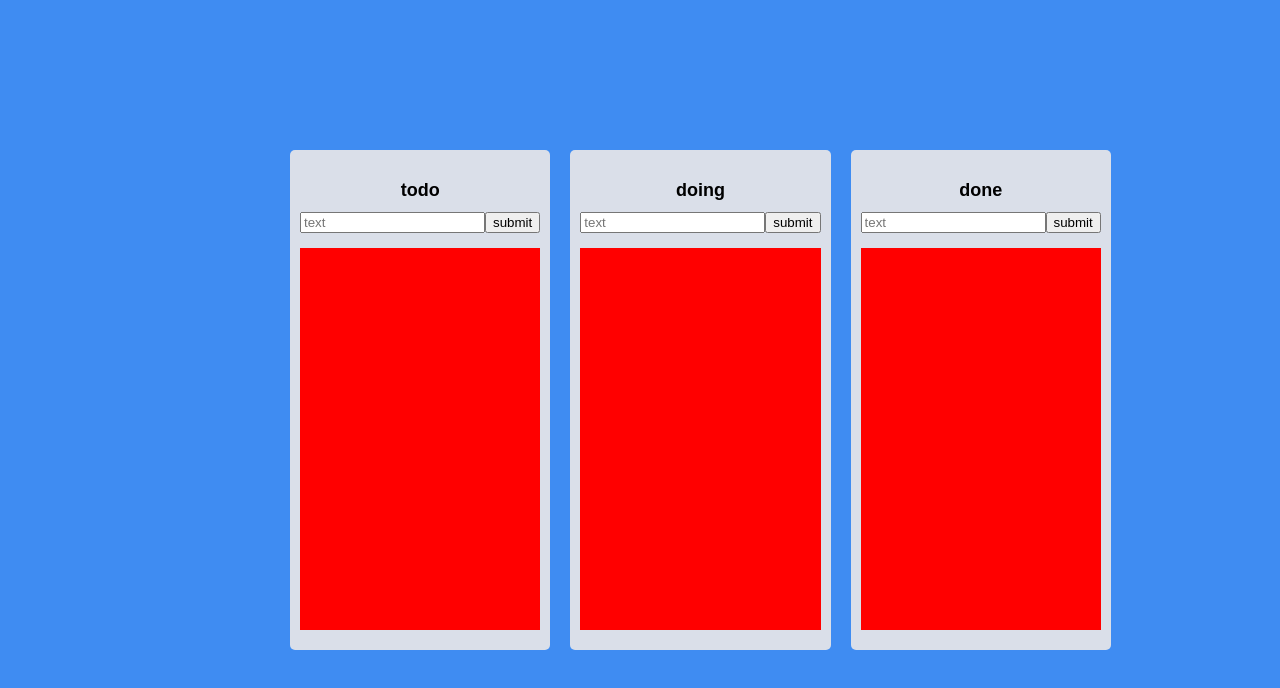
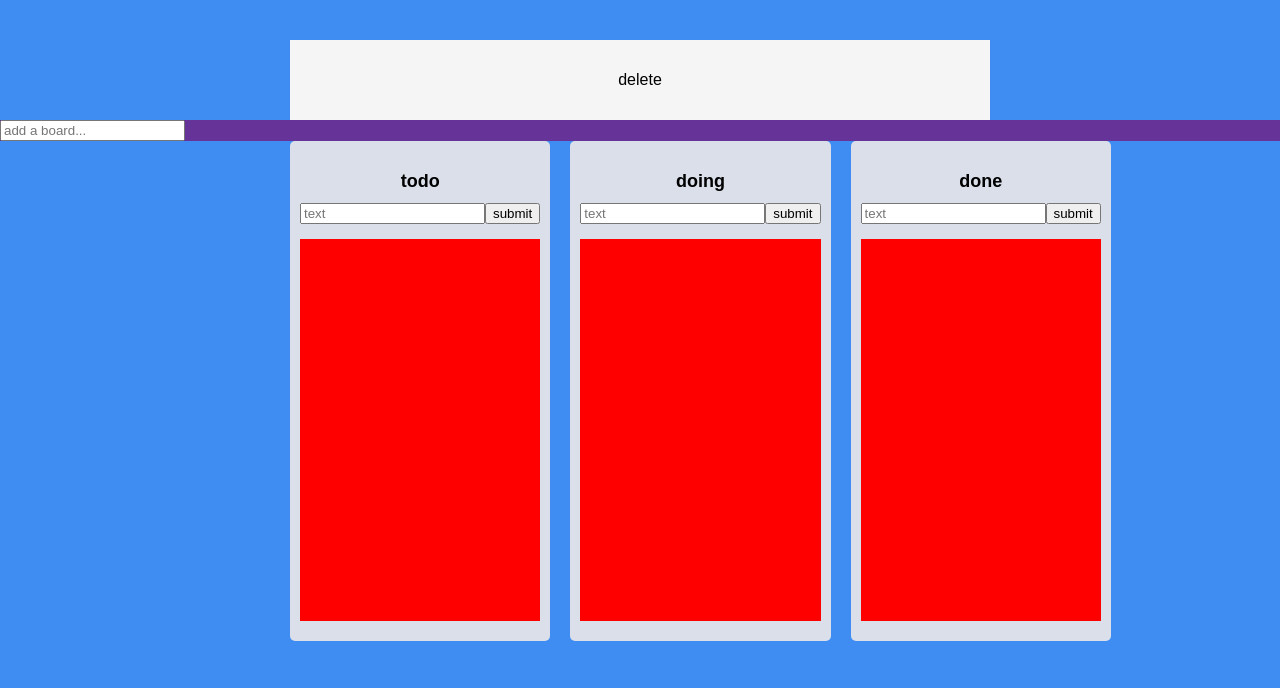
Before and after one commit to aajju/react-master-todo, a React (Create React App) app: page / in a window 1280 px wide. Shown: the top 688 px of the page. Built offline with nearby package versions, Linux system fonts and the light colour scheme.

Commit message:
trello challenge 1step

```diff
--- a/src/App.tsx
+++ b/src/App.tsx
@@ -3,6 +3,8 @@ import { useRecoilState } from "recoil";
 import styled from "styled-components";
 import { todoListState } from "./atoms";
 import Board from "./components/Board";
+import CreateBoard from "./components/CreateBoard";
+import DelCard from "./components/DelCard";
 
 const Wrapper = styled.div`
   display: flex;
@@ -11,7 +13,7 @@ const Wrapper = styled.div`
   margin: 0 auto;
   justify-content: center;
   align-items: center;
-  height: 100vh;
+  /* height: 80vh; */
 `;
 
 const Boards = styled.div`
@@ -29,8 +31,21 @@ function App() {
     console.log(event);
     const { source, destination } = event;
     if (!destination) return;
+    // moved to delete area
+    if (destination.droppableId === "delCard") {
+      console.log("deleted");
+      setTodos((allBoards) => {
+        const copyBoard = [...allBoards[source.droppableId]];
+        copyBoard.splice(source.index, 1);
+        return {
+          ...allBoards,
+          [source.droppableId]: copyBoard,
+        };
+      });
+    }
+
     // moved in same board
-    if (destination.droppableId === source.droppableId) {
+    else if (destination.droppableId === source.droppableId) {
       setTodos((allBoards) => {
         const copyBoard = [...allBoards[source.droppableId]];
         const grabObj = copyBoard[source.index];
@@ -44,7 +59,7 @@ function App() {
     }
 
     // moved to another board
-    if (destination.droppableId !== source.droppableId) {
+    else if (destination.droppableId !== source.droppableId) {
       setTodos((allBoards) => {
         const sourceBoard = [...allBoards[source.droppableId]];
         const grabObj = sourceBoard[source.index];
@@ -62,6 +77,9 @@ function App() {
 
   return (
     <DragDropContext onDragEnd={onDragEnd}>
+      <DelCard />
+      <CreateBoard />
+
       <Wrapper>
         <Boards>
           {Object.keys(todos).map((boardId) => (
--- a/src/atoms.ts
+++ b/src/atoms.ts
@@ -5,15 +5,13 @@ export interface ITodo {
   todo: string;
 }
 
-interface ITodoListState {
+export interface ITodoListState {
   [key: string]: ITodo[];
 }
 
 export const todoListState = atom<ITodoListState>({
   key: "todoListState",
-  default: {
-    todo: [],
-    doing: [],
-    done: [],
-  },
+  default: JSON.parse(
+    localStorage.getItem("todoListState") || `{"todo":[],"doing":[],"done":[]}`
+  ),
 });
--- a/src/components/Board.tsx
+++ b/src/components/Board.tsx
@@ -22,9 +22,9 @@ const ReturnDiv = styled.div`
 const Wrapper = styled.div<IWrapperProps>`
   background-color: ${(props) =>
     props.isDraggingOver
-      ? props.draggingFromThisWith
-        ? "blue"
-        : "pink"
+      ? "blue"
+      : props.draggingFromThisWith
+      ? "pink"
       : "red"};
   flex-grow: 1;
   padding: 10px 10px;
@@ -36,6 +36,15 @@ const Title = styled.h2`
   font-weight: 600;
   margin-bottom: 10px;
   font-size: 18px;
+`;
+
+const DelCard = styled.div`
+  width: 400px;
+  height: 200px;
+  background-color: gray;
+  display: flex;
+  justify-content: center;
+  align-items: center;
 `;
 
 interface IBoardProps {
--- /dev/null
+++ b/src/components/CreateBoard.tsx
@@ -0,0 +1,39 @@
+import styled from "styled-components";
+import { useForm } from "react-hook-form";
+import { ITodoListState, todoListState } from "../atoms";
+import { useRecoilState } from "recoil";
+
+const Wrapper = styled.form`
+  /* width: 100px; */
+  background-color: rebeccapurple;
+  /* height: 100px; */
+`;
+
+function CreateBoard() {
+  const [todoList, setTodoList] = useRecoilState(todoListState);
+
+  const {
+    register,
+    handleSubmit,
+    setValue,
+    formState: { errors },
+  } = useForm<ITodoListState>();
+
+  const onSubmit = ({ data }: ITodoListState) => {
+    setTodoList((oldBoards) => {
+      return {
+        ...oldBoards,
+        [data]: [],
+      };
+    });
+
+    setValue("data", []);
+  };
+
+  return (
+    <Wrapper onSubmit={handleSubmit(onSubmit)}>
+      <input {...register("data")} type="text" placeholder="add a board..." />
+    </Wrapper>
+  );
+}
+export default CreateBoard;
--- /dev/null
+++ b/src/components/DelCard.tsx
@@ -0,0 +1,39 @@
+import { Droppable } from "react-beautiful-dnd";
+import styled from "styled-components";
+
+interface IWrapperProps {
+  isDraggingOver: Boolean;
+  draggingFromThisWith: Boolean;
+}
+
+const Wrapper = styled.div<IWrapperProps>`
+  display: flex;
+  max-width: 700px;
+  width: 100%;
+  margin: 0 auto;
+  justify-content: center;
+  align-items: center;
+  height: 10vh;
+  background-color: ${(props) =>
+    props.isDraggingOver ? "gray" : "whitesmoke"};
+  margin-top: 40px;
+`;
+
+function DelCard() {
+  return (
+    <Droppable droppableId="delCard">
+      {(provided, snapshot) => (
+        <Wrapper
+          isDraggingOver={snapshot.isDraggingOver}
+          draggingFromThisWith={Boolean(snapshot.draggingFromThisWith)}
+          ref={provided.innerRef}
+          {...provided.droppableProps}
+        >
+          delete
+        </Wrapper>
+      )}
+    </Droppable>
+  );
+}
+
+export default DelCard;
--- a/src/components/DraggableCard.tsx
+++ b/src/components/DraggableCard.tsx
@@ -4,6 +4,7 @@ import styled from "styled-components";
 
 interface ICardProps {
   isDragging: Boolean;
+  combineWith: string;
 }
 
 const Card = styled.div<ICardProps>`
@@ -11,7 +12,11 @@ const Card = styled.div<ICardProps>`
   margin-bottom: 5px;
   padding: 10px 10px;
   background-color: ${(props) =>
-    props.isDragging ? "tomato" : props.theme.cardColor};
+    props.isDragging
+      ? "tomato"
+      : props.combineWith === "delCard"
+      ? "red"
+      : props.theme.cardColor};
   box-shadow: ${(props) => (props.isDragging ? "2px 2px 2px black" : "none")};
 `;
 
@@ -27,6 +32,7 @@ function DraggableCard({ todoId, todoText, index }: IDraggableCardProps) {
       {(provided, snapshot) => (
         <Card
           isDragging={snapshot.isDragging}
+          // combineWith={snapshot.combineWith}
           ref={provided.innerRef}
           {...provided.draggableProps}
           {...provided.dragHandleProps}
```
